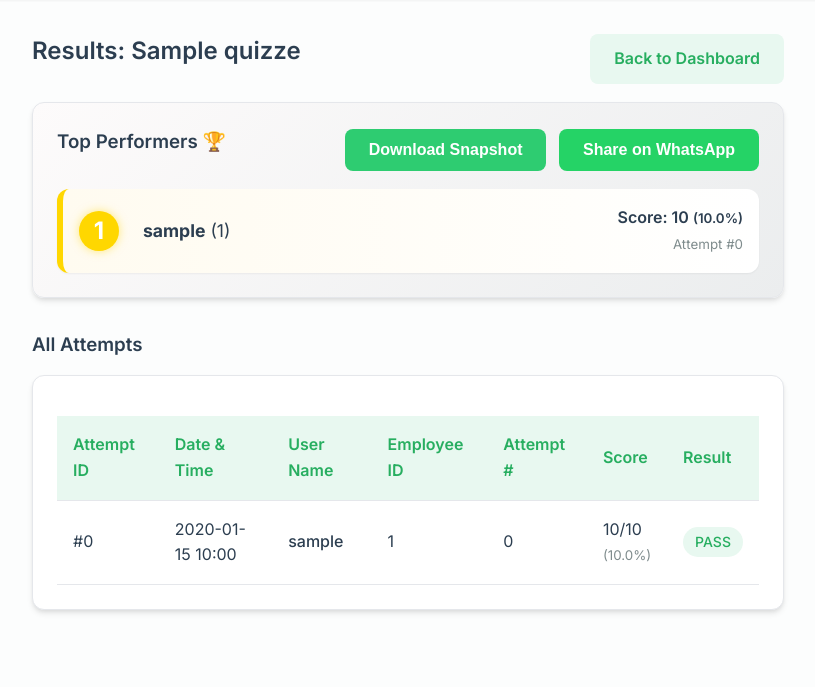
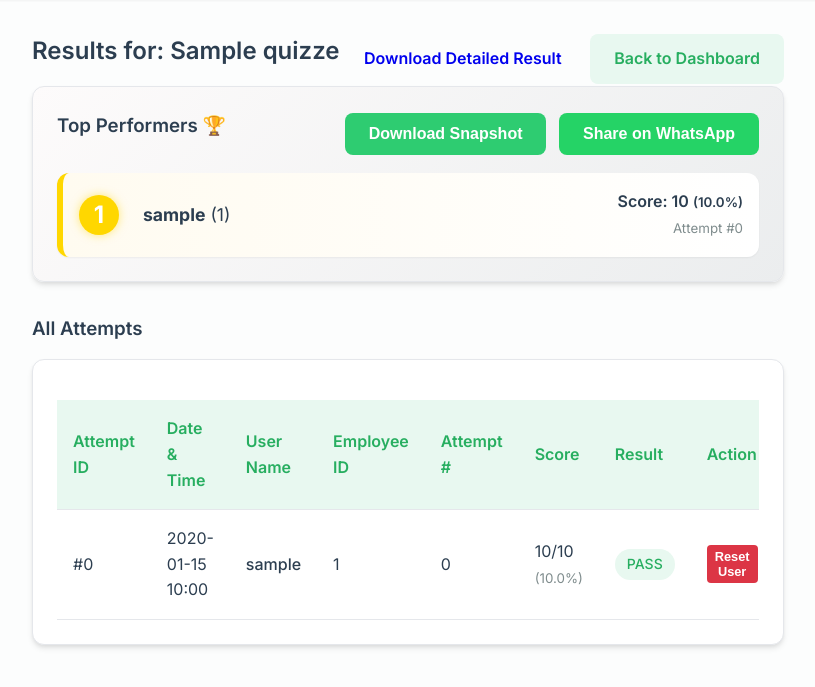
Before and after one commit to Aryangaikwad3003/TradeQuest, a Flask app: page /admin/quiz/1/results in a window 1280 px wide. Shown: the part 72-759 px from the top of the page, without its empty margins (232-1047 px from the left). Run offline with Flask 3, Linux system fonts and the light colour scheme; the visitor is signed in with stand-in values (Sample User, id 1); tables that the repository leaves empty hold one stand-in row (values such as "Sample post"); some libraries are stand-ins or nearby versions.

Commit message:
Add gamification, enforce max attempts, add live attempt tracker, and optimize CSV export

```diff
--- a/app.py
+++ b/app.py
@@ -1,7 +1,9 @@
 import os
 import random
+import csv
+import io
 from functools import wraps
-from flask import Flask, render_template, request, redirect, url_for, session, g, flash
+from flask import Flask, render_template, request, redirect, url_for, session, g, flash, Response, jsonify
 from dotenv import load_dotenv
 
 load_dotenv()
@@ -115,6 +117,18 @@ def init_db():
             )
         ''')
 
+        cursor.execute(f'''
+            CREATE TABLE IF NOT EXISTS user_responses (
+                id {pk_syntax},
+                attempt_id INTEGER NOT NULL,
+                question_id INTEGER NOT NULL,
+                selected_option TEXT NOT NULL,
+                is_correct INTEGER NOT NULL,
+                FOREIGN KEY (attempt_id) REFERENCES attempts(id) ON DELETE CASCADE,
+                FOREIGN KEY (question_id) REFERENCES questions(id) ON DELETE CASCADE
+            )
+        ''')
+
         if not is_pg:
             try:
                 cursor.cursor.execute('ALTER TABLE quizzes ADD COLUMN max_attempts INTEGER DEFAULT 3')
@@ -157,6 +171,38 @@ def index():
     quizzes = cursor.fetchall()
     return render_template('index.html', quizzes=quizzes)
 
+@app.route('/api/check_attempts', methods=['GET'])
+def check_attempts():
+    employee_id = request.args.get('employee_id')
+    quiz_id = request.args.get('quiz_id')
+    if not employee_id or not quiz_id:
+        return jsonify({'error': 'Missing params'}), 400
+
+    db = get_db()
+    cursor = db.cursor()
+    cursor.execute('SELECT max_attempts FROM quizzes WHERE id = ?', (quiz_id,))
+    quiz = cursor.fetchone()
+    if not quiz:
+        return jsonify({'error': 'Quiz not found'}), 404
+
+    cursor.execute(
+        'SELECT MAX(attempt_number) as max_attempt FROM attempts WHERE quiz_id = ? AND employee_id = ?',
+        (quiz_id, employee_id)
+    )
+    result = cursor.fetchone()
+    used_attempts = result['max_attempt'] if result and result['max_attempt'] else 0
+    max_attempts = quiz['max_attempts']
+    remaining = max(0, max_attempts - used_attempts)
+    blocked = used_attempts >= max_attempts
+
+    return jsonify({
+        'used_attempts': used_attempts,
+        'max_attempts': max_attempts,
+        'remaining': remaining,
+        'blocked': blocked,
+        'next_attempt_number': used_attempts + 1
+    })
+
 @app.route('/quiz/start', methods=['POST'])
 def start_quiz():
     name = request.form.get('name')
@@ -173,13 +219,24 @@ def start_quiz():
     # Find the latest attempt for this user to increment attempt_number
     db = get_db()
     cursor = db.cursor()
+
+    cursor.execute('SELECT max_attempts FROM quizzes WHERE id = ?', (quiz_id,))
+    quiz = cursor.fetchone()
+    if not quiz:
+        flash("Quiz not found.", "error")
+        return redirect(url_for('index'))
+
+    # Check maximum attempts using employee_id and lowercased name
     cursor.execute(
-        'SELECT MAX(attempt_number) as max_attempt FROM attempts WHERE quiz_id = ? AND employee_id = ?',
-        (quiz_id, employee_id)
+        'SELECT MAX(attempt_number) as max_attempt FROM attempts WHERE quiz_id = ? AND employee_id = ? AND LOWER(user_name) = LOWER(?)',
+        (quiz_id, employee_id, name)
     )
     result = cursor.fetchone()
     current_attempt = 1
     if result and result['max_attempt']:
+        if result['max_attempt'] >= quiz['max_attempts']:
+            flash("You have exhausted all your attempts for this quiz.", "error")
+            return redirect(url_for('index'))
         current_attempt = result['max_attempt'] + 1
 
     session[f'attempt_{quiz_id}'] = current_attempt
@@ -244,10 +301,13 @@ def submit_quiz(quiz_id):
         return redirect(url_for('index'))
 
     score = 0
+    responses_to_insert = []
     for q in questions:
         user_answer = request.form.get(f'question_{q["id"]}')
-        if user_answer and user_answer == q['correct_option']:
+        is_correct = 1 if user_answer and user_answer == q['correct_option'] else 0
+        if is_correct:
             score += 1
+        responses_to_insert.append((q['id'], user_answer or '', is_correct))
 
     percentage = (score / total_questions) * 100
     passed = 1 if percentage >= quiz['pass_percentage'] else 0
@@ -258,10 +318,25 @@ def submit_quiz(quiz_id):
     cursor.execute('SELECT COALESCE(MAX(quiz_attempt_id), 0) as max_id FROM attempts WHERE quiz_id = ?', (quiz_id,))
     quiz_attempt_id = cursor.fetchone()['max_id'] + 1
 
-    cursor.execute('''
+    query = '''
         INSERT INTO attempts (quiz_id, user_name, employee_id, score, total_questions, percentage, passed, attempt_number, quiz_attempt_id)
         VALUES (?, ?, ?, ?, ?, ?, ?, ?, ?)
-    ''', (quiz_id, session['user_name'], session['employee_id'], score, total_questions, percentage, passed, attempt_num, quiz_attempt_id))
+    '''
+    params = (quiz_id, session['user_name'], session['employee_id'], score, total_questions, percentage, passed, attempt_num, quiz_attempt_id)
+
+    if db.is_postgres:
+        cursor.execute(query + ' RETURNING id', params)
+        attempt_pk = cursor.fetchone()['id']
+    else:
+        cursor.execute(query, params)
+        attempt_pk = cursor.cursor.lastrowid
+
+    for q_id, user_answer, is_correct in responses_to_insert:
+        cursor.execute('''
+            INSERT INTO user_responses (attempt_id, question_id, selected_option, is_correct)
+            VALUES (?, ?, ?, ?)
+        ''', (attempt_pk, q_id, user_answer, is_correct))
+
     db.commit()
 
     return render_template('result.html', quiz=quiz, score=score, total_questions=total_questions, percentage=percentage, passed=passed, attempt_num=attempt_num, max_attempts=quiz['max_attempts'])
@@ -278,6 +353,17 @@ def reattempt_quiz(quiz_id):
     if not quiz or not quiz['is_active']:
         flash("This quiz is no longer active.", "error")
         return redirect(url_for('index'))
+
+    # Enforce maximum attempts
+    cursor.execute(
+        'SELECT MAX(attempt_number) as max_attempt FROM attempts WHERE quiz_id = ? AND employee_id = ? AND LOWER(user_name) = LOWER(?)',
+        (quiz_id, session['employee_id'], session['user_name'])
+    )
+    result = cursor.fetchone()
+    if result and result['max_attempt']:
+        if result['max_attempt'] >= quiz['max_attempts']:
+            flash("You have exhausted all your attempts for this quiz.", "error")
+            return redirect(url_for('index'))
 
     # Increment attempt counter
     session[f'attempt_{quiz_id}'] = session.get(f'attempt_{quiz_id}', 1) + 1
@@ -401,6 +487,16 @@ def delete_quiz(quiz_id):
     flash("Quiz deleted successfully.", "success")
     return redirect(url_for('admin_dashboard'))
 
+@app.route('/admin/quiz/<int:quiz_id>/reset/<employee_id>', methods=['POST'])
+@admin_required
+def reset_user_attempts(quiz_id, employee_id):
+    db = get_db()
+    cursor = db.cursor()
+    cursor.execute('DELETE FROM attempts WHERE quiz_id = ? AND employee_id = ?', (quiz_id, employee_id))
+    db.commit()
+    flash(f"All attempts for Employee {employee_id} have been reset.", "success")
+    return redirect(url_for('quiz_results', quiz_id=quiz_id))
+
 @app.route('/admin/quiz/<int:quiz_id>/results', methods=['GET'])
 @admin_required
 def quiz_results(quiz_id):
@@ -432,6 +528,127 @@ def quiz_results(quiz_id):
 
     return render_template('admin/results.html', quiz=quiz, attempts=attempts, leaderboard=leaderboard)
 
+@app.route('/admin/quiz/<int:quiz_id>/export_csv', methods=['GET'])
+@admin_required
+def export_quiz_csv(quiz_id):
+    db = get_db()
+    cursor = db.cursor()
+
+    cursor.execute('SELECT * FROM quizzes WHERE id = ?', (quiz_id,))
+    quiz = cursor.fetchone()
+    if not quiz:
+        return redirect(url_for('admin_dashboard'))
+
+    cursor.execute('SELECT * FROM questions WHERE quiz_id = ? ORDER BY id', (quiz_id,))
+    questions = cursor.fetchall()
+
+    cursor.execute('SELECT * FROM attempts WHERE quiz_id = ? ORDER BY employee_id, attempt_number', (quiz_id,))
+    attempts = cursor.fetchall()
+
+    # Fetch all responses for this quiz
+    cursor.execute('''
+        SELECT r.* FROM user_responses r
+        JOIN attempts a ON r.attempt_id = a.id
+        WHERE a.quiz_id = ?
+    ''', (quiz_id,))
+    responses = cursor.fetchall()
+
+    # Group responses by attempt_id and question_id
+    resp_dict = {}
+    for r in responses:
+        aid = r['attempt_id']
+        qid = r['question_id']
+        if aid not in resp_dict: resp_dict[aid] = {}
+        resp_dict[aid][qid] = r['selected_option']
+
+    # Group attempts by employee_id
+    users_data = {}
+    for a in attempts:
+        eid = a['employee_id']
+        if eid not in users_data:
+            users_data[eid] = {'name': a['user_name'], 'attempts': {}}
+        users_data[eid]['attempts'][a['attempt_number']] = a
+
+    # Build CSV
+    max_attempts_found = quiz['max_attempts']
+
+    header = ['Name', 'Employee ID', 'Question', 'Actual Answer']
+    for i in range(1, max_attempts_found + 1):
+        header.append(f'User Answer (Attempt {i})')
+        header.append(f'Attempt {i} Result')
+
+    si = io.StringIO()
+    cw = csv.writer(si)
+    cw.writerow(header)
+
+    for eid, udata in users_data.items():
+        name = udata['name']
+        atts = udata['attempts']
+
+        first_row = True
+
+        # One row per question for this user
+        for q in questions:
+            row_name = name if first_row else ""
+            row_eid = eid if first_row else ""
+            row = [row_name, row_eid, q['question_text']]
+            first_row = False
+
+            def get_opt_text(opt_letter):
+                if opt_letter == 'A': return q['option_a']
+                if opt_letter == 'B': return q['option_b']
+                if opt_letter == 'C': return q['option_c']
+                if opt_letter == 'D': return q['option_d']
+                return ''
+
+            actual_ans_text = f"{q['correct_option']}: {get_opt_text(q['correct_option'])}"
+            row.append(actual_ans_text)
+
+            for i in range(1, max_attempts_found + 1):
+                if i in atts:
+                    att = atts[i]
+
+                    ans_letter = resp_dict.get(att['id'], {}).get(q['id'], '')
+                    if ans_letter:
+                        ans_text = f"{ans_letter}: {get_opt_text(ans_letter)}"
+                        if ans_letter == q['correct_option']:
+                            result_text = "Correct"
+                        else:
+                            result_text = "Wrong"
+                    else:
+                        ans_text = "N/A (Old Data/Skipped)"
+                        result_text = "N/A"
+
+                    row.append(ans_text)
+                    row.append(result_text)
+                else:
+                    row.append("Did not attempt")
+                    row.append("N/A")
+
+            cw.writerow(row)
+
+        # Append the FINAL SCORE summary row for this user
+        summary_row = ["", "", "FINAL SCORE", ""]
+        for i in range(1, max_attempts_found + 1):
+            if i in atts:
+                att = atts[i]
+                summary_row.append("") # Empty for User Answer
+                summary_row.append(f"{att['percentage']:.2f}%")
+            else:
+                summary_row.append("")
+                summary_row.append("N/A")
+        cw.writerow(summary_row)
+
+        # Add a blank row to separate users
+        cw.writerow([])
+
+    output = si.getvalue()
+    return Response(
+        output,
+        mimetype="text/csv",
+        headers={"Content-disposition": f"attachment; filename=quiz_{quiz_id}_detailed_results.csv"}
+    )
+
 if __name__ == '__main__':
     init_db()
     app.run(debug=True, port=5000)
--- a/templates/admin/results.html
+++ b/templates/admin/results.html
@@ -5,10 +5,15 @@
 {% block content %}
 <script src="https://html2canvas.hertzen.com/dist/html2canvas.min.js"></script>
 
-<div class="flex justify-between items-center mb-2">
-    <h2>Results: {{ quiz.title }}</h2>
-    <a href="{{ url_for('admin_dashboard') }}" class="btn btn-secondary">Back to Dashboard</a>
-</div>
+    <div class="flex justify-between items-center mb-4">
+        <h2>Results for: {{ quiz.title }}</h2>
+        <div>
+            <a href="{{ url_for('export_quiz_csv', quiz_id=quiz.id) }}" class="btn btn-success me-2">
+                Download Detailed Result
+            </a>
+            <a href="{{ url_for('admin_dashboard') }}" class="btn btn-secondary">Back to Dashboard</a>
+        </div>
+    </div>
 
 <!-- Leaderboard Section -->
 <div class="card mb-4" id="leaderboard-container" style="padding: 1.5rem; background: linear-gradient(135deg, #fdfbfb 0%, #ebedee 100%);">
@@ -52,6 +57,7 @@
                     <th>Attempt #</th>
                     <th>Score</th>
                     <th>Result</th>
+                    <th>Action</th>
                 </tr>
             </thead>
             <tbody>
@@ -72,6 +78,11 @@
                         {% else %}
                             <span class="badge badge-fail">FAIL</span>
                         {% endif %}
+                    </td>
+                    <td>
+                        <form action="{{ url_for('reset_user_attempts', quiz_id=quiz.id, employee_id=attempt.employee_id) }}" method="POST" onsubmit="return confirm('Are you sure you want to completely wipe ALL attempts for {{ attempt.user_name }}? This cannot be undone.');">
+                            <button type="submit" class="btn" style="background-color: #dc3545; color: white; border: none; padding: 4px 8px; border-radius: 4px; font-size: 0.8rem;">Reset User</button>
+                        </form>
                     </td>
                 </tr>
                 {% endfor %}
```
Also changed, not shown: templates/index.html (+65 -1 lines), templates/quiz.html (+30 -0 lines), static/Hooray animation.svg (added), 3 other files.
